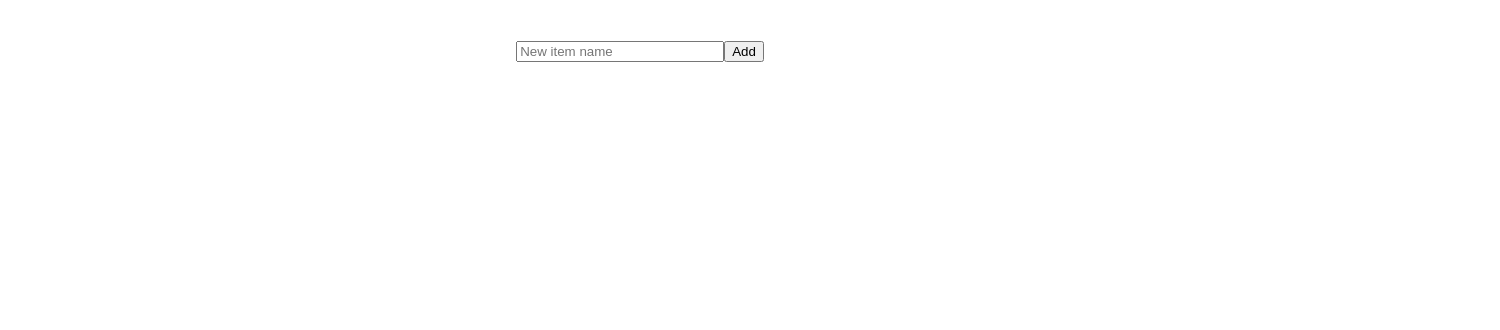
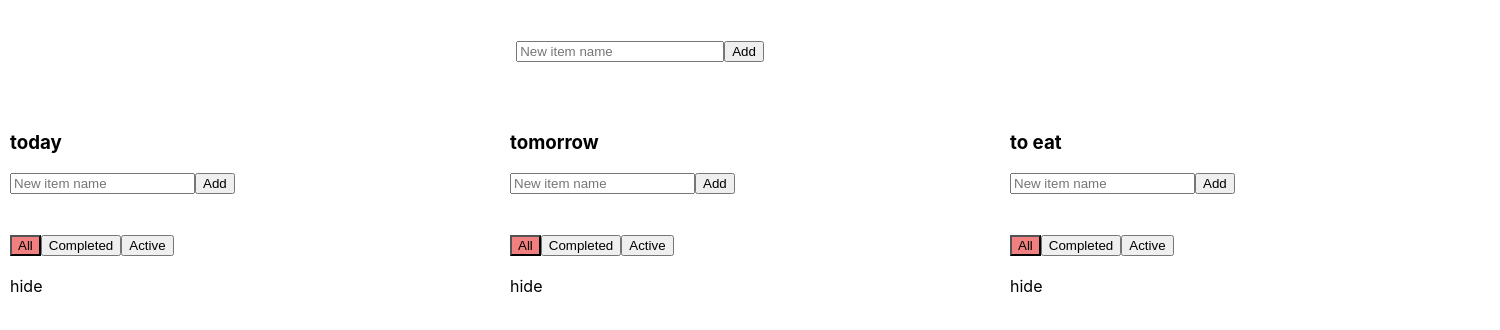
Before and after one commit to AnnaBoldyreva/todolist, a React (Create React App) app: page / in a window 1280 px wide. Shown: the top 330 px of the page, 1500 px wide, since content can reach past the window. Built offline with nearby package versions, Linux system fonts and the light colour scheme.

Commit message:
add state data

```diff
--- a/src/store.js
+++ b/src/store.js
@@ -2,7 +2,11 @@ import {createStore} from "redux";
 
 
 const initialState = {
-    todolists: []
+    todolists: [
+        {'id': 0, 'title': 'today'},
+        {'id': 1, 'title': 'tomorrow'},
+        {'id': 2, 'title': 'to eat'}
+    ]
 };
 
 const reducer = (state = initialState, action) => {
```
